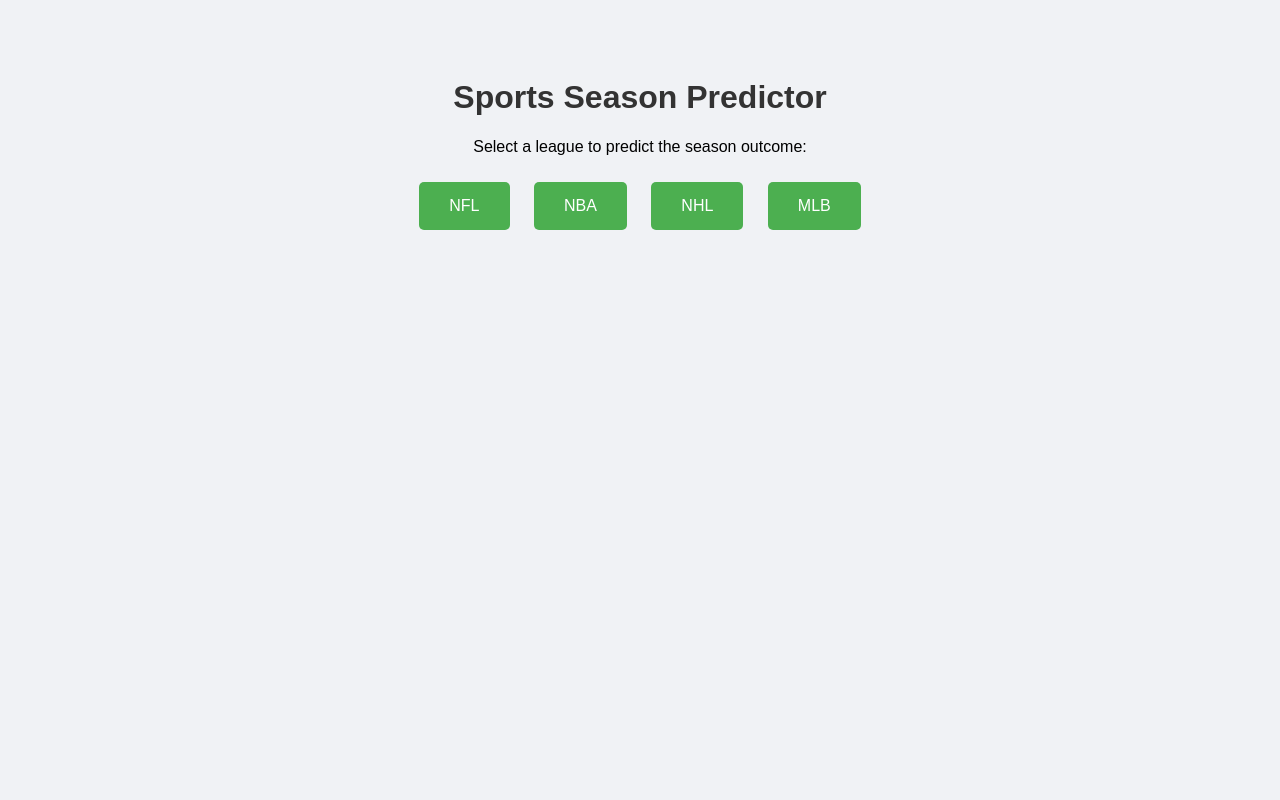
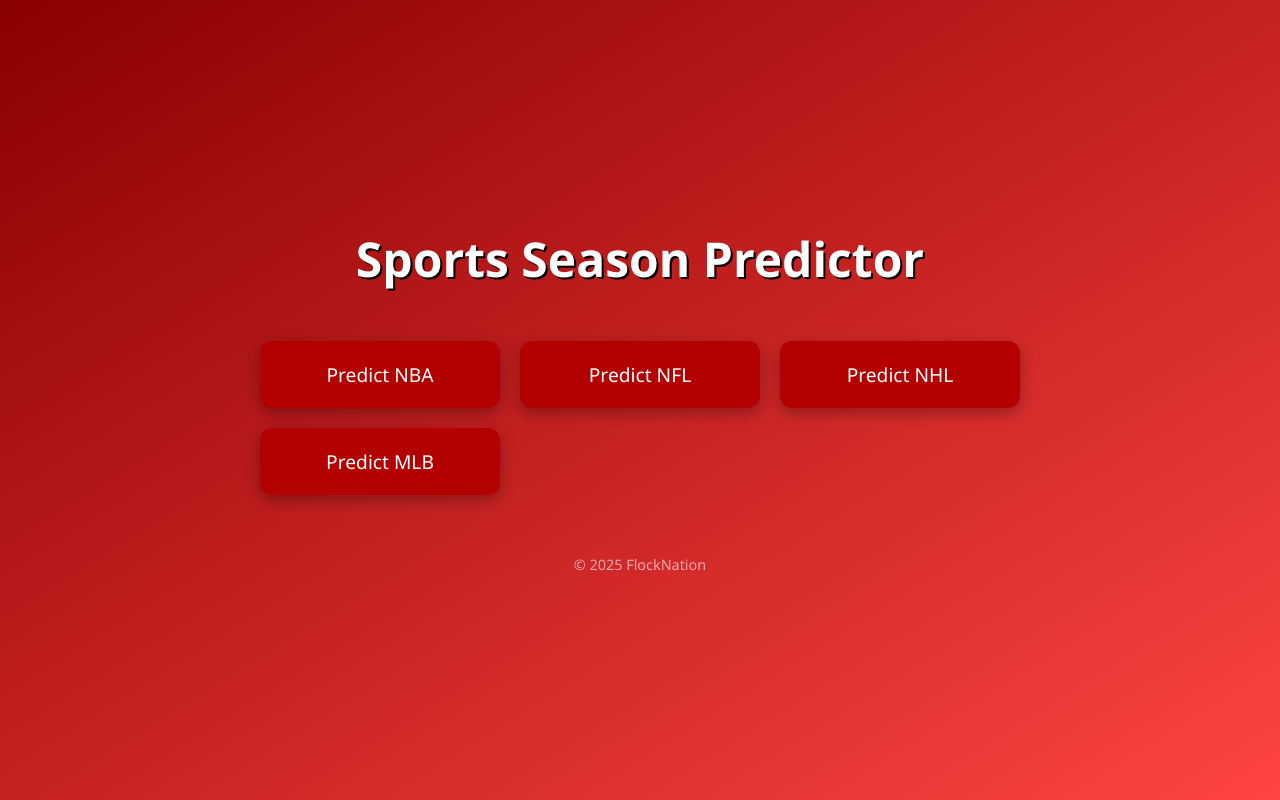
Before and after one commit to FlockNation/leaguepredictions, a plain HTML site: page index.html in a window 1280 px wide. Drawn offline with Linux system fonts and the light colour scheme.

Commit message:
Made the website look even better

```diff
--- a/index.html
+++ b/index.html
@@ -2,49 +2,75 @@
 <html lang="en">
 <head>
     <meta charset="UTF-8">
-    <title>Sports Season Predictor</title>
+    <title>Sports Predictor</title>
+    <meta name="viewport" content="width=device-width, initial-scale=1.0">
     <style>
+        * {
+            margin: 0;
+            padding: 0;
+            box-sizing: border-box;
+            font-family: 'Segoe UI', Tahoma, Geneva, Verdana, sans-serif;
+        }
+
         body {
-            font-family: Arial, sans-serif;
-            text-align: center;
-            background-color: #f0f2f5;
-            padding: 50px;
+            background: linear-gradient(to bottom right, #8b0000, #ff4444);
+            color: #fff;
+            min-height: 100vh;
+            display: flex;
+            flex-direction: column;
+            align-items: center;
+            justify-content: center;
         }
+
         h1 {
-            color: #333;
+            font-size: 3rem;
+            margin-bottom: 30px;
+            text-shadow: 2px 2px #000;
         }
-        button {
-            margin: 10px;
-            padding: 15px 30px;
-            font-size: 16px;
-            border-radius: 5px;
+
+        .button-container {
+            display: grid;
+            grid-template-columns: repeat(auto-fit, minmax(200px, 1fr));
+            gap: 20px;
+            width: 90%;
+            max-width: 800px;
+            padding: 20px;
+        }
+
+        .league-button {
+            padding: 20px;
+            font-size: 1.2rem;
+            background-color: #b30000;
             border: none;
-            background-color: #4CAF50;
+            border-radius: 12px;
             color: white;
             cursor: pointer;
+            box-shadow: 0 5px 15px rgba(0, 0, 0, 0.3);
+            transition: background-color 0.3s, transform 0.2s;
         }
-        button:hover {
-            background-color: #45a049;
+
+        .league-button:hover {
+            background-color: #ff1a1a;
+            transform: scale(1.05);
         }
-        #prediction-result {
-            margin-top: 20px;
-            font-size: 18px;
-            color: #333;
+
+        footer {
+            margin-top: 40px;
+            color: rgba(255, 255, 255, 0.6);
+            font-size: 0.9rem;
         }
     </style>
 </head>
 <body>
-
     <h1>Sports Season Predictor</h1>
-    <p>Select a league to predict the season outcome:</p>
-
-    <button onclick="predictNFL()">NFL</button>
-    <button onclick="predictNBA()">NBA</button>
-    <button onclick="predictNHL()">NHL</button>
-    <button onclick="predictMLB()">MLB</button>
-
-    <div id="prediction-result"></div>
-
-    <script src="js/main.js"></script>
+    <div class="button-container">
+        <button class="league-button" onclick="alert('NBA Predictor Coming Soon')">Predict NBA</button>
+        <button class="league-button" onclick="alert('NFL Predictor Coming Soon')">Predict NFL</button>
+        <button class="league-button" onclick="alert('NHL Predictor Coming Soon')">Predict NHL</button>
+        <button class="league-button" onclick="alert('MLB Predictor Coming Soon')">Predict MLB</button>
+    </div>
+    <footer>
+        &copy; 2025 FlockNation
+    </footer>
 </body>
 </html>
```
